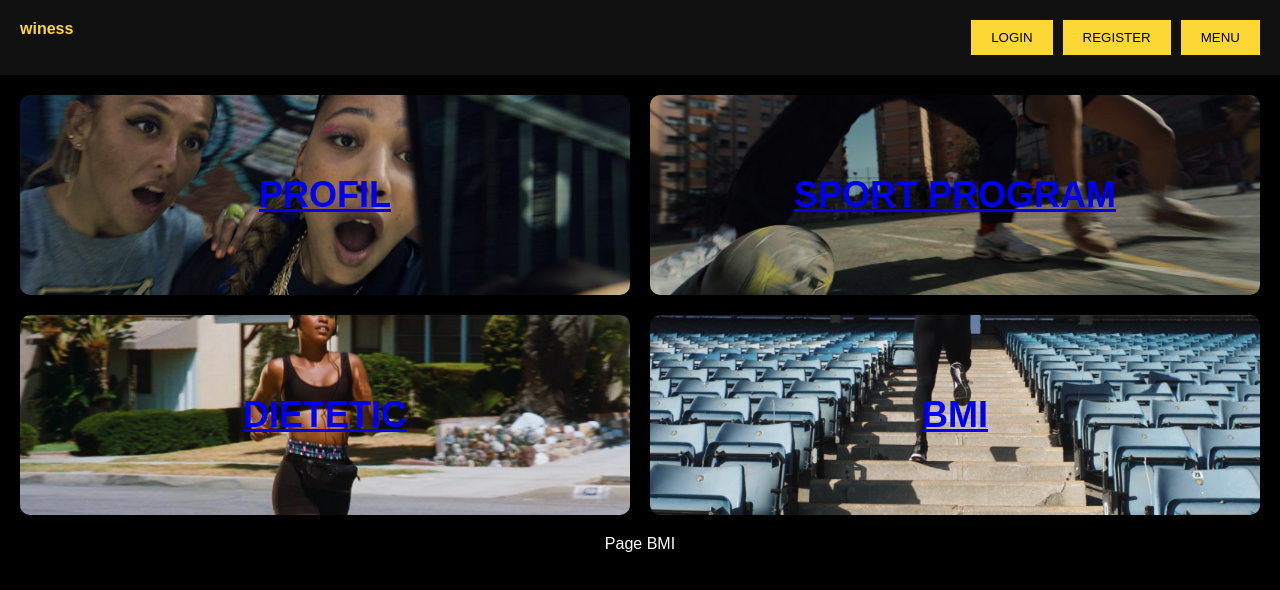
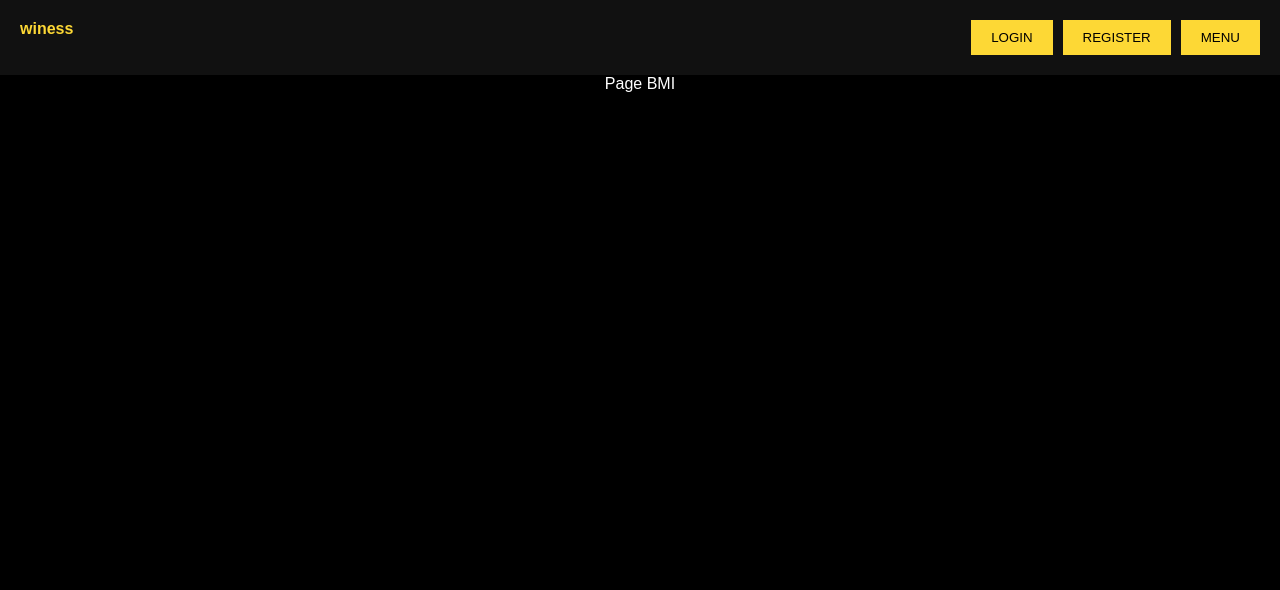
Before and after one commit to nubroc/winess, a React (Create React App) app: page /bmi in a window 1280 px wide. Shown: the top 590 px of the page. Built offline with nearby package versions, Linux system fonts and the light colour scheme.

Commit message:
commit navbar

```diff
--- a/src/App.js
+++ b/src/App.js
@@ -1,9 +1,10 @@
 import React from "react";
-import { BrowserRouter as Router, Route, Routes, Link } from "react-router-dom"; // Import de Routes et Route pour la version 6
+import { BrowserRouter as Router, Route, Routes } from "react-router-dom"; // Import de Routes et Route pour la version 6
 import Navbar from "./components/Navbar";
-import Card from "./components/Card";
+// import Card from "./components/Card";
 import Login from "./pages/Login";
 import Register from "./pages/Register";
+import Dashboard from "./pages/Dashboard";
 import "./styles.css";
 
 function App() {
@@ -11,20 +12,6 @@
     <Router>
       <div className="app">
         <Navbar />
-        <div className="grid">
-          <Link to="/profil">
-            <Card image="/images/profil.png" title="PROFIL" />
-          </Link>
-          <Link to="/sport-program">
-            <Card image="/images/sport.png" title="SPORT PROGRAM" />
-          </Link>
-          <Link to="/dietetic">
-            <Card image="/images/dietetic.png" title="DIETETIC" />
-          </Link>
-          <Link to="/bmi">
-            <Card image="/images/bmi.png" title="BMI" />
-          </Link>
-        </div>
         {/* Utilisation de Routes au lieu de Switch */}
         <Routes>
           <Route path="/login" element={<Login />} />
@@ -36,7 +23,7 @@
           />
           <Route path="/dietetic" element={<div>Page Dietetic</div>} />
           <Route path="/bmi" element={<div>Page BMI</div>} />
-          <Route path="/" />
+          <Route path="/" element={<Dashboard />} />
         </Routes>
       </div>
     </Router>
--- /dev/null
+++ b/src/pages/Dashboard.js
@@ -0,0 +1,24 @@
+import React from "react";
+import { Link } from "react-router-dom"; // Import de Routes et Route pour la version 6
+import Card from "../components/Card";
+
+const Dashboard = () => {
+  return (
+    <div className="grid">
+      <Link to="/profil">
+        <Card image="/images/profil.png" title="PROFIL" />
+      </Link>
+      <Link to="/sport-program">
+        <Card image="/images/sport.png" title="SPORT PROGRAM" />
+      </Link>
+      <Link to="/dietetic">
+        <Card image="/images/dietetic.png" title="DIETETIC" />
+      </Link>
+      <Link to="/bmi">
+        <Card image="/images/bmi.png" title="BMI" />
+      </Link>
+    </div>
+  );
+};
+
+export default Dashboard;
```
